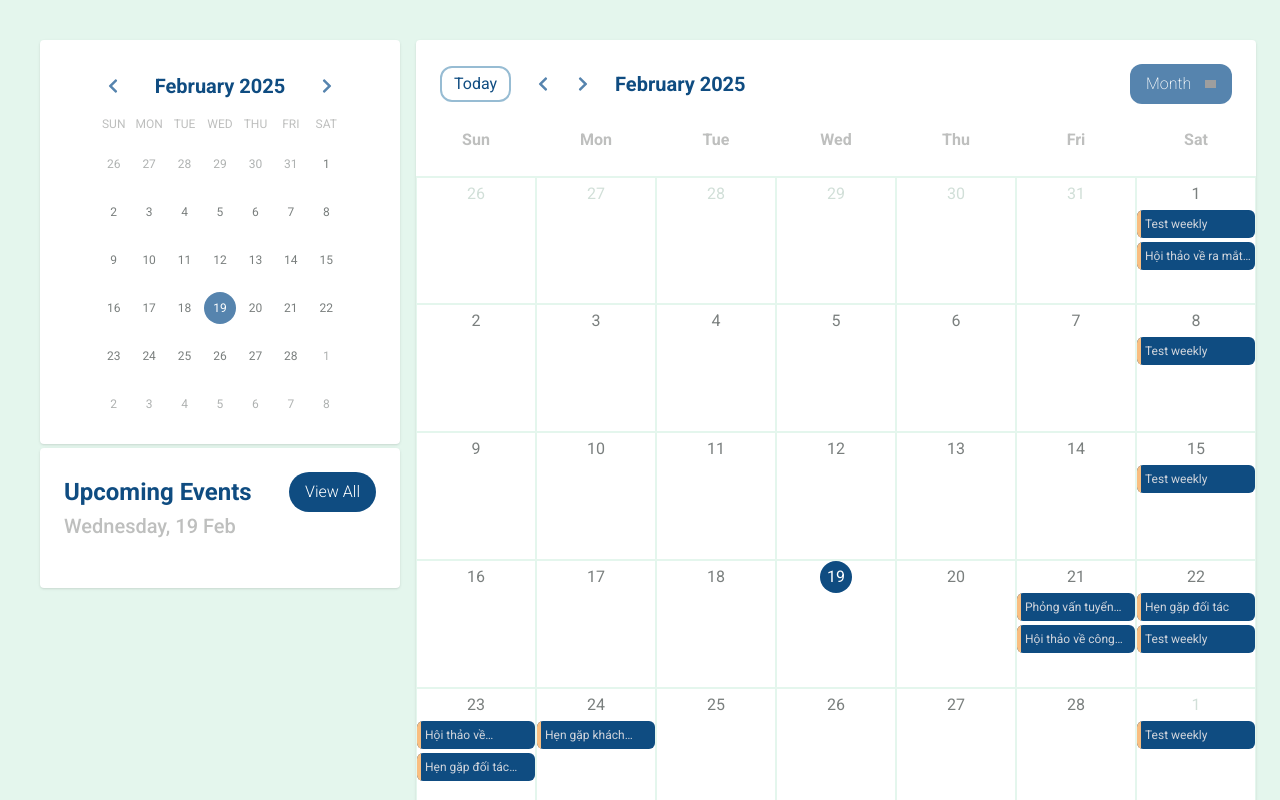
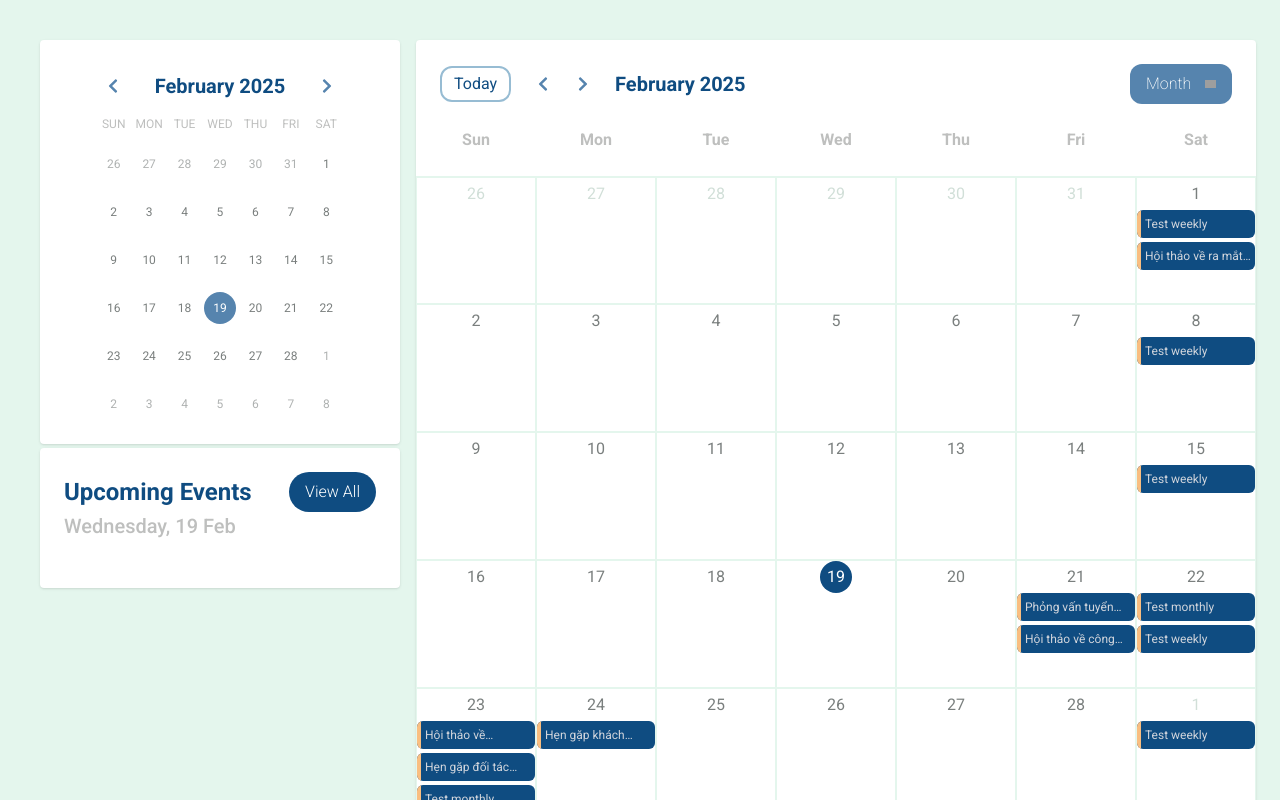
Before and after one commit to ptdevzz/calendar, a React (Vite) app: page / in a window 1280 px wide. Shown: the top 800 px of the page. Built offline with nearby package versions, Linux system fonts and the light colour scheme; grey boxes are pictures that could not be loaded.

Commit message:
fix: monthly

```diff
--- a/src/App.tsx
+++ b/src/App.tsx
@@ -161,7 +161,7 @@ function App() {
         dtstart: new Date(dateCurr.year(), dateCurr.month(), dateCurr.date())
       }
       if (ruleConfig.freq === RRule.MONTHLY) {
-        ruleConfig.bymonthday = -1
+        ruleConfig.bymonthday = [dateCurr.date() === 1 ? -1 : dateCurr.date() + 1]
       }
       const rule = new RRule(ruleConfig)
 
--- a/src/data/event.ts
+++ b/src/data/event.ts
@@ -57,11 +57,11 @@ export const data = [
       {
         id: 5,
         type: 'appointment',
-        title: 'Hẹn gặp đối tác',
+        title: 'Test monthly',
         location: 'Café Trung tâm',
         time: '11:30',
         description: 'Thảo luận về hợp tác chiến lược',
-        recurrence: 'none',
+        recurrence: 'monthly',
         status: 1
       }
     ]
```
